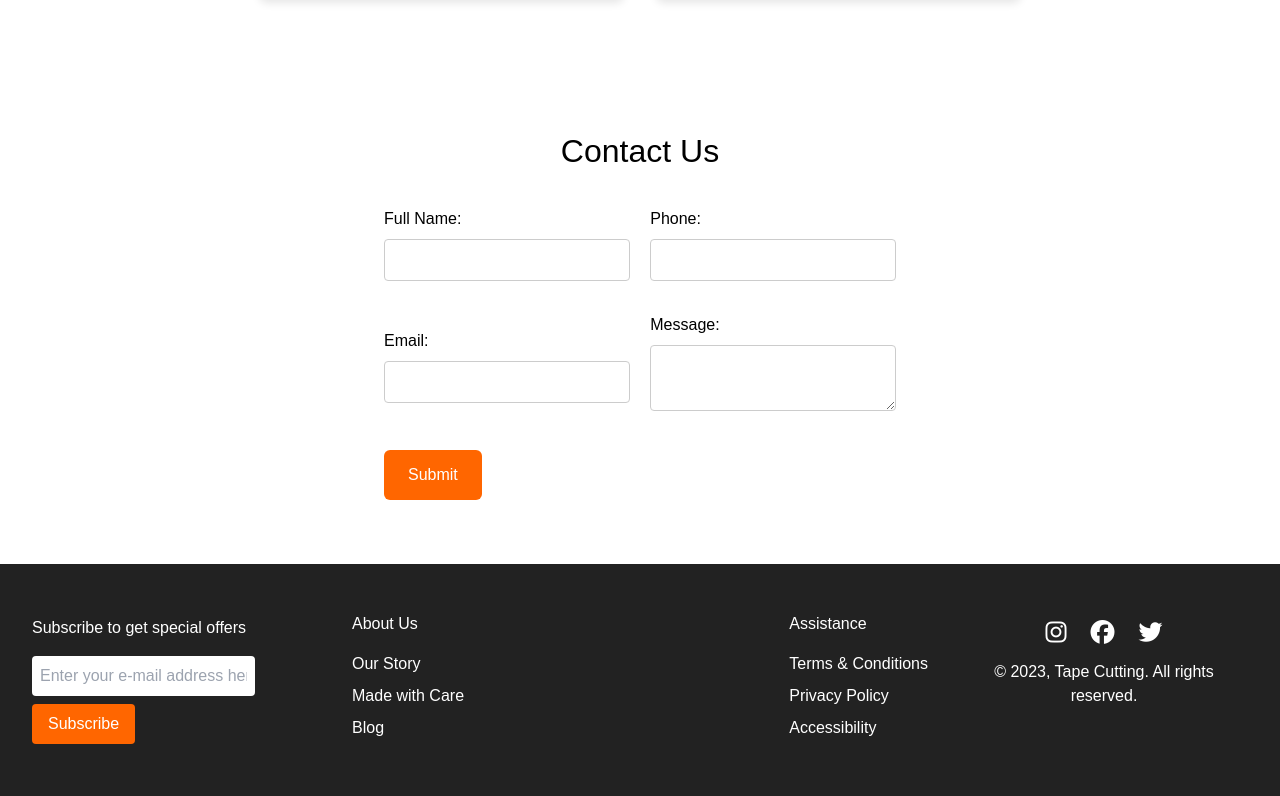
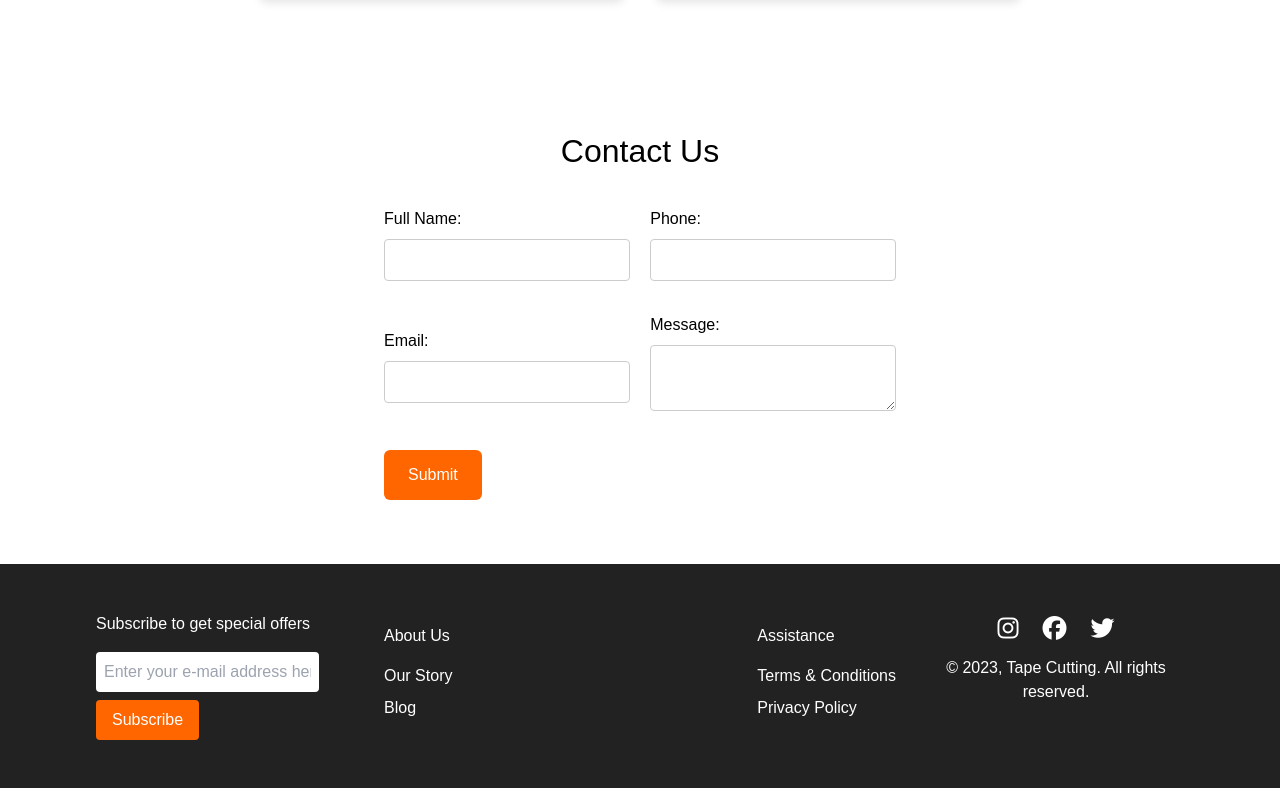
Before and after one commit to Talibshaib/tapecutting, a React (Vite) app: page / in a window 1280 px wide. Shown: the part 1793-2589 px from the top of the page. Built offline with nearby package versions, Linux system fonts and the light colour scheme.

Commit message:
fix footer section

```diff
--- a/src/App.css
+++ b/src/App.css
@@ -488,6 +488,9 @@ body {
   .contact-us form label {
     width: 48%;
   }
+  .footer {
+    padding: 3em 6em;
+  }
   .footer-subscribe form {
     display: flex;
     flex-direction: row;
--- a/src/App.jsx
+++ b/src/App.jsx
@@ -236,9 +236,6 @@ function App() {
                   <a href="#">Our Story</a>
                 </li>
                 <li>
-                  <a href="#">Made with Care</a>
-                </li>
-                <li>
                   <a href="#">Blog</a>
                 </li>
               </ul>
@@ -251,9 +248,6 @@ function App() {
                 </li>
                 <li>
                   <a href="#">Privacy Policy</a>
-                </li>
-                <li>
-                  <a href="#">Accessibility</a>
                 </li>
               </ul>
             </div>
```
